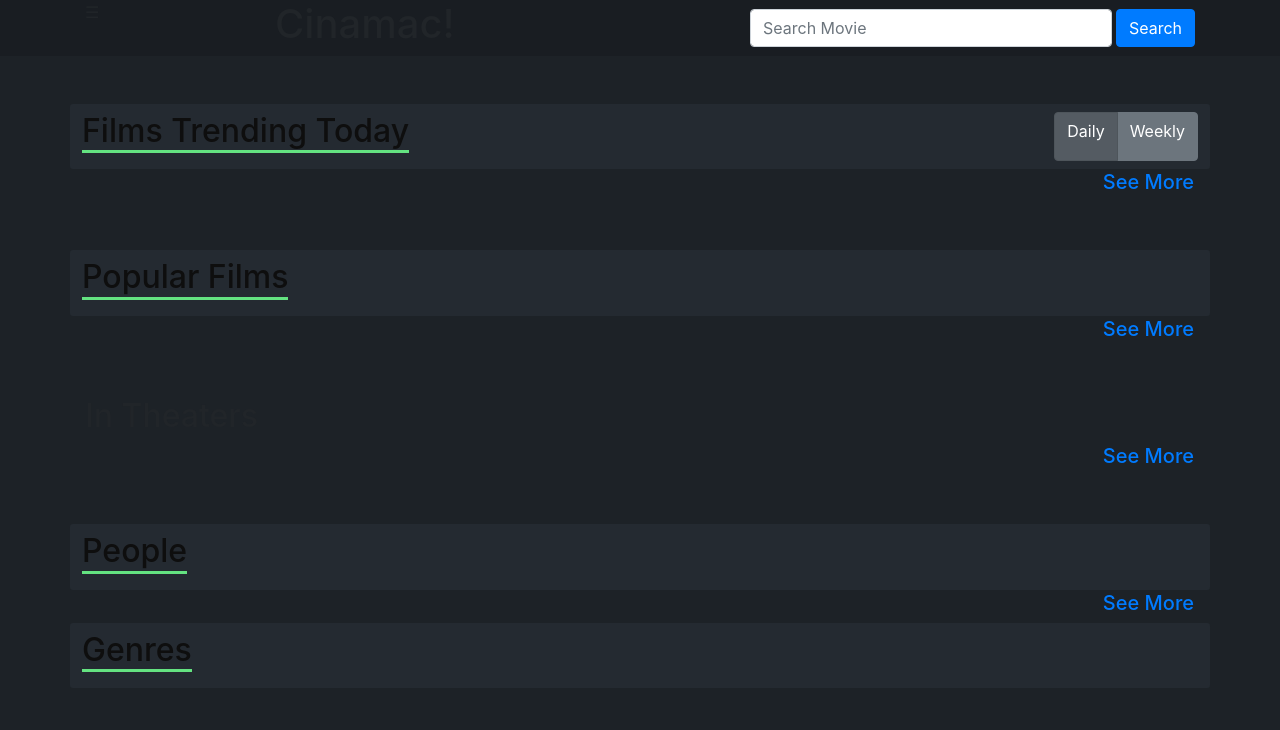
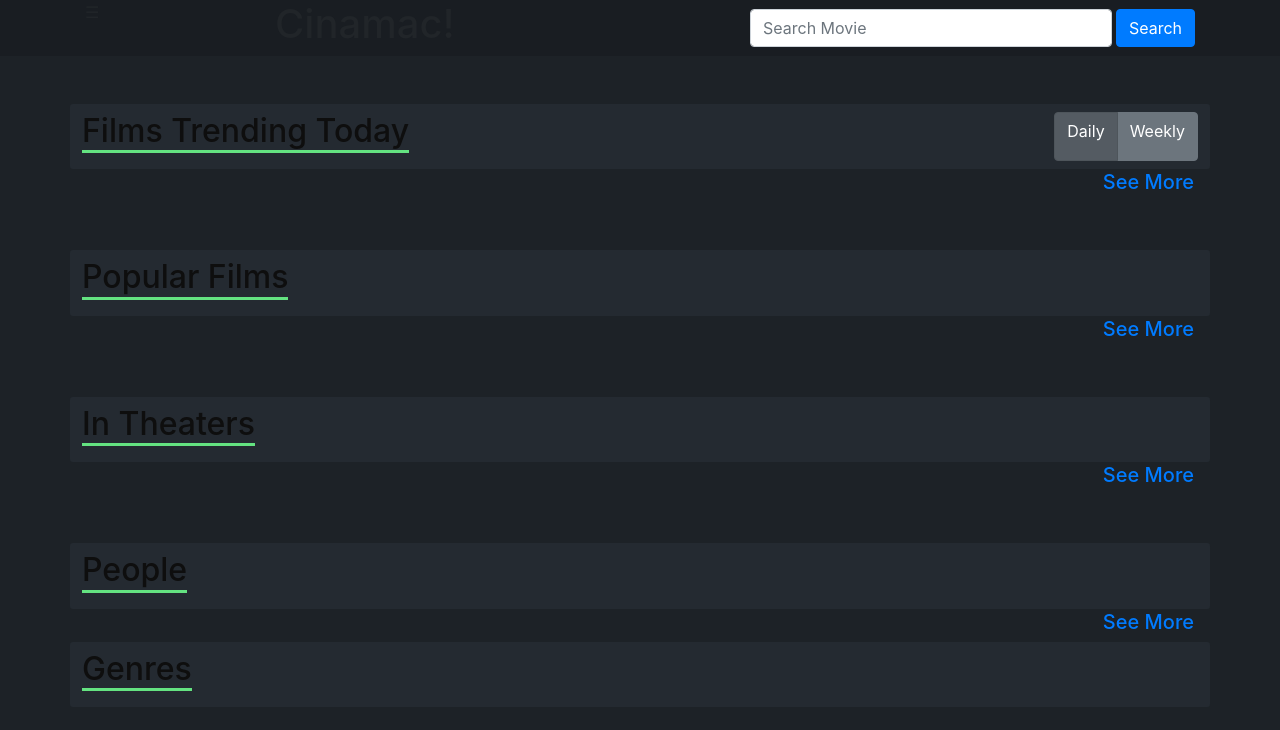
Before and after one commit to jbped/Cinamac, a plain HTML site: page index.html in a window 1280 px wide. Drawn offline with nearby package versions, Linux system fonts and the light colour scheme; no server answers.

Commit message:
correction of styling

```diff
--- a/index.html
+++ b/index.html
@@ -66,7 +66,7 @@
             <h5 class="ml-auto pr-3"><a href="#">See More</a></h5>
         </section>
         <section class="row my-5">
-            <div id="showing-header" class="d-flex col-12">
+            <div id="showing-header" class="d-flex col-12 header-bg">
                 <h2 id="showing-title" class="pl-0">In Theaters</h2>
             </div>
             <div id="showing-cont" class="horz-cont col-12">
```
